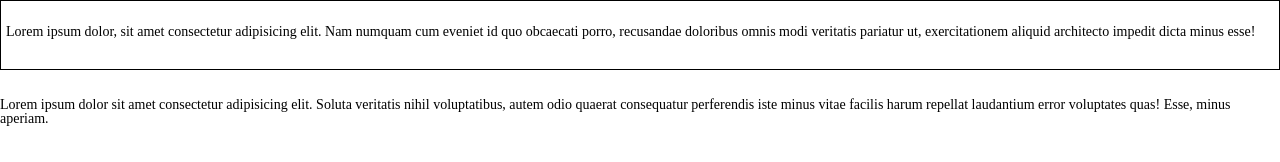
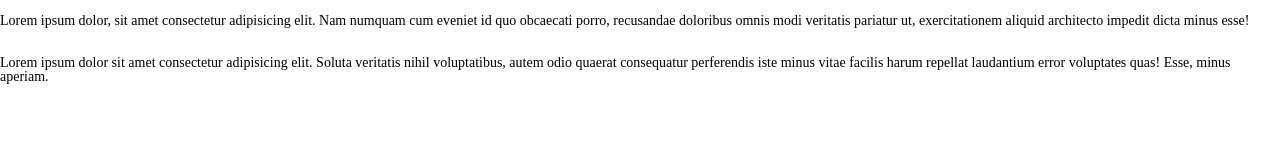
Before and after one commit to FuriousGopher/IT, a plain HTML site: page indexcssblock.html in a window 1280 px wide. Drawn offline with Linux system fonts and the light colour scheme.

Commit message:
wwrgtrewgw

```diff
--- a/css/style.css
+++ b/css/style.css
@@ -37,7 +37,6 @@ img{vertical-align: top;}
 h1,h2,h3,h4,h5,h6{font-size:inherit;font-weight: 400;}
 /*--------------------*/
 
-.example.block {
-	padding: 10px 20px 30px 5px;
-	border: 1px solid black;
+.block {
+
 }
```
Also changed, not shown: css.html (added, +15 -0 lines).
